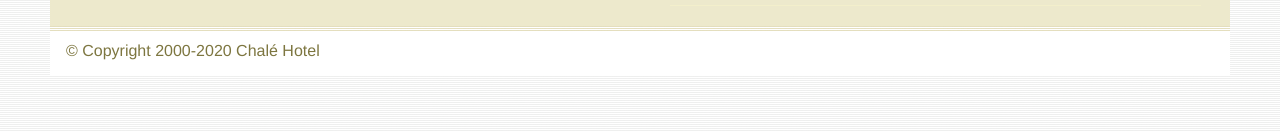
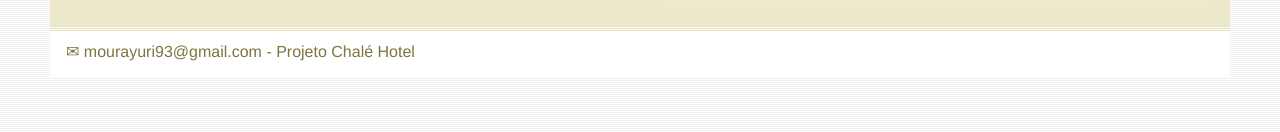
Before and after one commit to MouraYuri93/Projeto-chale-hotel, a plain HTML site: page index.html in a window 1280 px wide. Shown: the part 618-750 px from the top of the page. Drawn offline with Linux system fonts and the light colour scheme.

Commit message:
Atualização

```diff
--- a/index.html
+++ b/index.html
@@ -92,7 +92,7 @@
 
 		<div id="rodape">
 			<span>
-				&copy; Copyright 2000-2020 Chalé Hotel
+				&#9993; mourayuri93@gmail.com - Projeto Chalé Hotel
 			</span>
 		</div>
 		</div><!-- fim container -->
```
